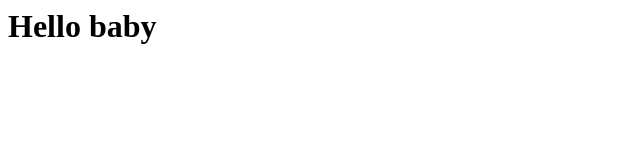
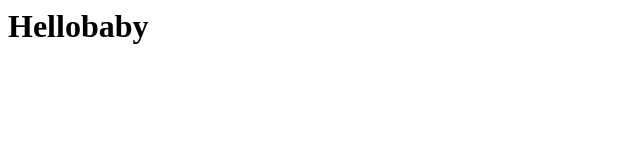
Before and after one commit to topotan/coursera-test, a plain HTML site: page index.html in a window 1280 px wide. Shown: the full height of the page, 0-640 px from the left. Drawn offline with Linux system fonts and the light colour scheme.

Commit message:
Update index.html

```diff
--- a/index.html
+++ b/index.html
@@ -1 +1 @@
-<h1>Hello baby</h1>
+<h1>Hellobaby</h1>
```
